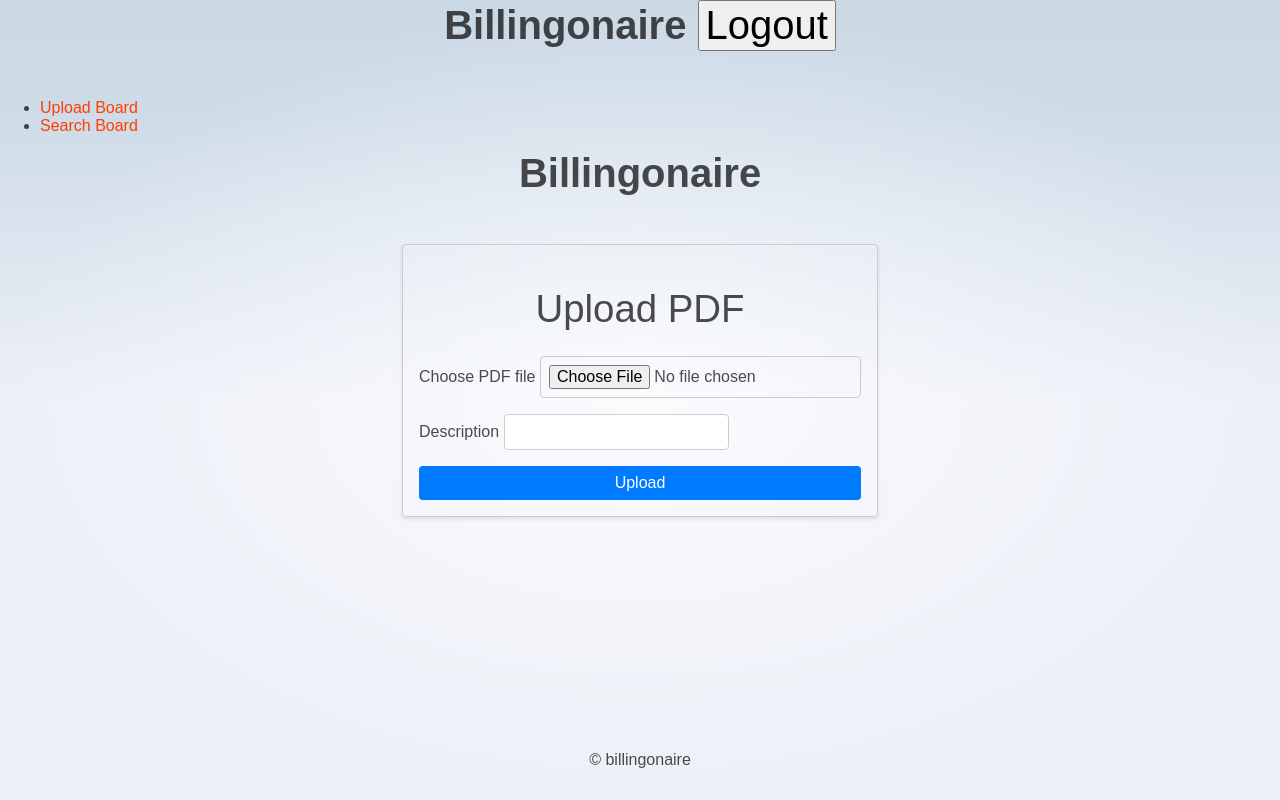
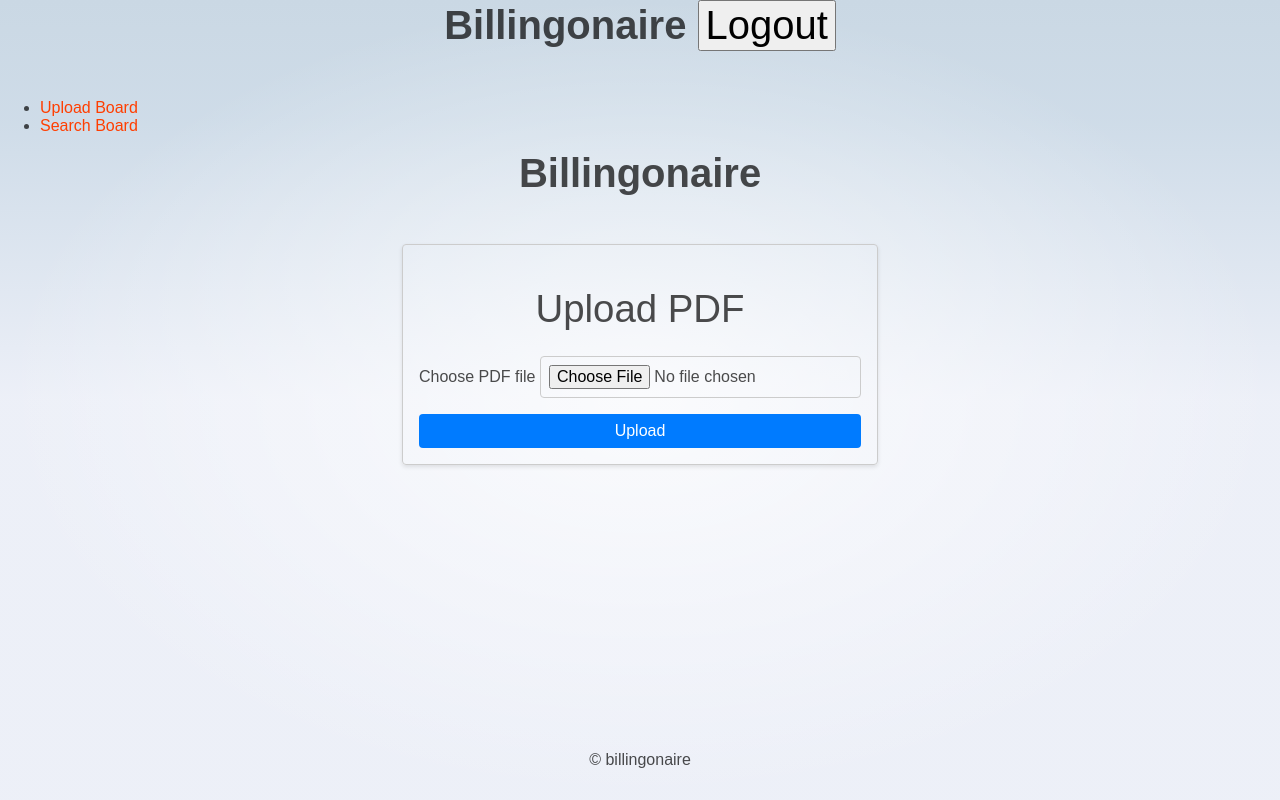
Before and after one commit to deshpandemak/billingonaire, a SvelteKit app in the folder billingonaire-ui/: page /upload in a window 1280 px wide. Built offline with nearby package versions, Linux system fonts and the light colour scheme; no server answers; sample sign-in values are in the browser's storage.

Commit message:
Remove description from upload PDF form and upload-pdf API call
Fixes #40

---

For more details, open the [Copilot Workspace session](https://copilot-workspace.githubnext.com/deshpandemak/billingonaire/issues/40?shareId=XXXX-XXXX-XXXX-XXXX).

```diff
--- a/billingonaire-ui/src/routes/upload/+page.svelte
+++ b/billingonaire-ui/src/routes/upload/+page.svelte
@@ -5,7 +5,6 @@
   import { onAuthStateChanged } from 'firebase/auth';
 
   let file;
-  let description = '';
   let dataframe = null;
   let error = '';
 
@@ -13,7 +12,6 @@
     console.log('File upload attempt:', file.name);
     const formData = new FormData();
     formData.append('file', file);
-    formData.append('description', description);
 
     try {
       const response = await fetch('http://localhost:8000/upload-pdf', {
@@ -54,10 +52,6 @@
     <div>
       <label for="file">Choose PDF file</label>
       <input type="file" id="file" accept="application/pdf" bind:this={file} required />
-    </div>
-    <div>
-      <label for="description">Description</label>
-      <input type="text" id="description" bind:value={description} required />
     </div>
     {#if error}
       <p class="error">{error}</p>
```
Also changed, not shown: 1 other file (tests, documents, lock files or other folders).
